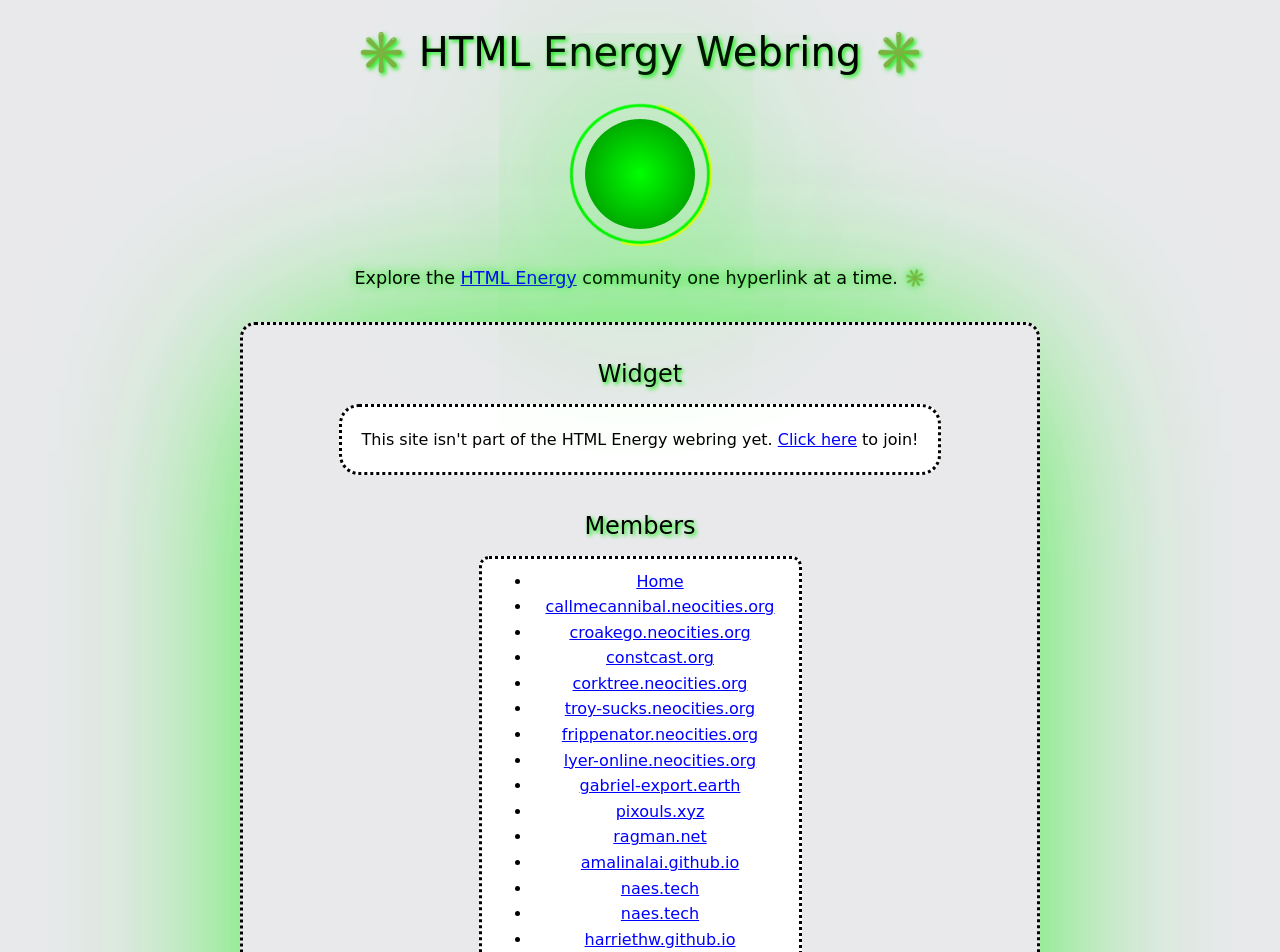
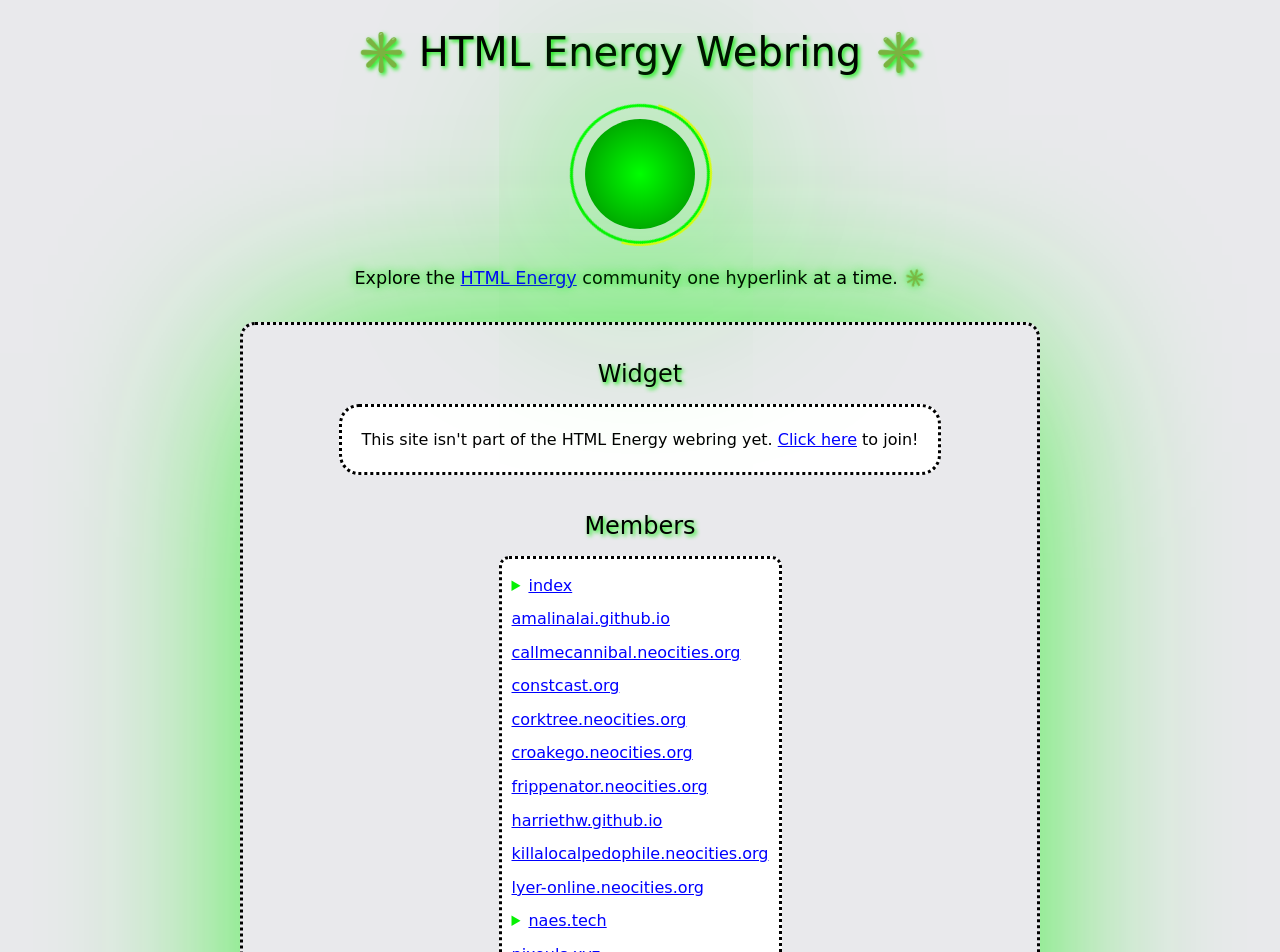
Before and after one commit to gchartier/gchartier.github.io, a SvelteKit app: page /html-energy-webring in a window 1280 px wide. Shown: the top 952 px of the page. Built offline with nearby package versions, Linux system fonts and the light colour scheme.

Commit message:
update index page to show multiple sites per domain, add patterns page to sites list, migrate index.js logic into index page and remove index.js

```diff
--- a/src/routes/html-energy-webring/+page.svelte
+++ b/src/routes/html-energy-webring/+page.svelte
@@ -1,6 +1,74 @@
+<script lang="ts">
+	const sites = [
+		'https://www.gabriel-export.earth/html-energy-webring/',
+		'https://callmecannibal.neocities.org/',
+		'https://croakego.neocities.org/',
+		'http://constcast.org/',
+		'https://corktree.neocities.org/',
+		'https://troy-sucks.neocities.org/',
+		'https://frippenator.neocities.org/',
+		'https://lyer-online.neocities.org/',
+		'https://www.gabriel-export.earth/patterns',
+		'https://www.pixouls.xyz/',
+		'https://ragman.net',
+		'https://amalinalai.github.io/precipice/busstop',
+		'https://naes.tech/htarotml/',
+		'https://naes.tech/htmlun/',
+		'https://harriethw.github.io/html-day-bristol/',
+		'https://killalocalpedophile.neocities.org/'
+	];
+
+	const indexDomain = 'https://www.gabriel-export.earth';
+
+	interface Member {
+		domain: string;
+		sites: string[];
+	}
+
+	function buildMembersList(): Member[] {
+		const membersList: Member[] = [];
+		const index = {
+			domain: 'index',
+			sites: sites.filter((site) => site.startsWith(indexDomain))
+		};
+		const memberSites = sites.filter((site) => !site.startsWith(indexDomain));
+
+		for (const site of memberSites) {
+			const hostname = getHostname(site);
+			if (!membersList.find((member) => member.domain === hostname)) {
+				membersList.push({
+					domain: hostname,
+					sites: [site]
+				});
+			} else {
+				membersList.find((member) => member.domain === hostname)?.sites.push(site);
+			}
+		}
+
+		membersList.sort((a, b) => a.domain.localeCompare(b.domain));
+
+		return [index, ...membersList];
+	}
+
+	function getHostname(url: string) {
+		try {
+			let hostname = new URL(url).hostname;
+			// Remove www. prefix if present
+			return hostname.replace(/^www\./, '');
+		} catch {
+			// Fallback for malformed URLs - extract hostname manually
+			const urlWithoutProtocol = url.replace(/^https?:\/\//, '');
+			const hostname = urlWithoutProtocol.split('/')[0].split('?')[0].split('#')[0];
+			return hostname.replace(/^www\./, '');
+		}
+	}
+</script>
+
 <svelte:head>
 	<title>✳️ HTML Energy Webring ✳️</title>
 	<link rel="stylesheet" href="html-energy-webring/onionring/styles.css" />
+	<script type="text/javascript" src="html-energy-webring/onionring/variables.js" defer></script>
+	<script type="text/javascript" src="html-energy-webring/onionring/widget.js" defer></script>
 </svelte:head>
 
 <div class="container">
@@ -23,18 +91,34 @@
 	<main>
 		<section class="widget">
 			<h2>Widget</h2>
-			<div id="html-energy-webring">
-				<script type="text/javascript" src="html-energy-webring/onionring/variables.js"></script>
-				<script type="text/javascript" src="html-energy-webring/onionring/widget.js"></script>
-			</div>
+			<div id="html-energy-webring"></div>
 		</section>
 
 		<section class="members">
 			<h2>Members</h2>
-			<div id="index">
-				<script type="text/javascript" src="html-energy-webring/onionring/variables.js"></script>
-				<script type="text/javascript" src="html-energy-webring/onionring/index.js"></script>
-			</div>
+
+			<ul class="members-list">
+				{#each buildMembersList() as member}
+					<li class="member-item">
+						{#if member.sites.length === 1}
+							<a href={member.sites[0]} target="_blank">{member.domain}</a>
+						{:else}
+							<details class="member-details">
+								<summary>
+									<span>
+										<a href={member.sites[0]} target="_blank">{member.domain}</a>
+									</span>
+								</summary>
+								<ul>
+									{#each member.sites as site}
+										<li><a href={site} target="_blank">{site}</a></li>
+									{/each}
+								</ul>
+							</details>
+						{/if}
+					</li>
+				{/each}
+			</ul>
 		</section>
 
 		<section class="join">
@@ -181,7 +265,7 @@
 		}
 	}
 
-	#index {
+	.members-list {
 		height: fit-content;
 		width: fit-content;
 		padding: 10px;
@@ -189,12 +273,30 @@
 		border: 3px dotted #000000;
 		border-radius: 10px;
 		background-color: #ffffff;
+		list-style-type: none;
 	}
 
-	#index ul {
-		list-style-type: none;
-		padding: 0;
-		margin: 0;
+	.member-item {
+		position: relative;
+		text-align: left;
+		padding: 4px 0;
+	}
+
+	.member-details summary,
+	.member-details summary span {
+		cursor: cell;
+	}
+
+	summary:hover,
+	details[open] summary {
+		background-color: #e9e9ec;
+		color: #70e106;
+		padding-left: 4px;
+		border-radius: 6px;
+	}
+
+	.member-details summary::marker {
+		color: #06f103;
 	}
 
 	.join {
--- a/src/routes/patterns/+page.svelte
+++ b/src/routes/patterns/+page.svelte
@@ -1,3 +1,9 @@
+<svelte:head>
+	<link rel="stylesheet" href="html-energy-webring/onionring/styles.css" />
+	<script type="text/javascript" src="html-energy-webring/onionring/variables.js" defer></script>
+	<script type="text/javascript" src="html-energy-webring/onionring/widget.js" defer></script>
+</svelte:head>
+
 <aside class="border-b-4 border-black bg-lime-400 p-2 text-black">
 	<p>
 		This page was made during <a
@@ -77,6 +83,7 @@
 			</div>
 		</div>
 	</div>
+	<div id="html-energy-webring"></div>
 </main>
 
 <style>
@@ -94,4 +101,10 @@
 		font-size: 2rem;
 		margin-top: 2rem;
 	}
+
+	#html-energy-webring {
+		width: fit-content;
+		margin: 0 auto;
+		margin-top: 2rem;
+	}
 </style>
--- a/static/html-energy-webring/onionring/index.js
+++ /dev/null
@@ -1,38 +0,0 @@
-// onionring.js is made up of four files - onionring-widget.js, onionring-index.js (this one!), onionring-variables.js, and onionring.css
-// it's licensed under the cooperative non-violent license (CNPL) v4+ (https://thufie.lain.haus/NPL.html)
-// it was originally made by joey + mord of allium (蒜) house, last updated 2020-11-24
-
-// === ONIONRING-INDEX ===
-//this file builds the list of sites in the ring for displaying on your index page
-
-// Helper function to extract hostname from URL
-function getHostname(url) {
-    try {
-        let hostname = new URL(url).hostname;
-        // Remove www. prefix if present
-        return hostname.replace(/^www\./, '');
-    } catch {
-        // Fallback for malformed URLs - extract hostname manually
-        const urlWithoutProtocol = url.replace(/^https?:\/\//, '');
-        const hostname = urlWithoutProtocol.split('/')[0].split('?')[0].split('#')[0];
-        return hostname.replace(/^www\./, '');
-    }
-}
-
-var tag = document.getElementById("index");
-
-list = "";
-for (i = 0; i < sites.length; i++) {
-    const hostname = getHostname(sites[i]);
-    const displayName = sites[i] === indexPage ? "Home" : hostname;
-    list += `<li><a href='${sites[i]}' target='_blank'>${displayName}</a></li>`;
-}
-
-tag.insertAdjacentHTML(
-    "afterbegin",
-    `
-<ul>
-${list}
-</ul>
-`
-);
--- a/static/html-energy-webring/onionring/variables.js
+++ b/static/html-energy-webring/onionring/variables.js
@@ -15,7 +15,7 @@
     "https://troy-sucks.neocities.org/",
     "https://frippenator.neocities.org/",
     "https://lyer-online.neocities.org/",
-    "https://gabriel-export.earth",
+    "https://gabriel-export.earth/patterns",
     "https://www.pixouls.xyz/",
     "https://ragman.net",
     "https://amalinalai.github.io/precipice/busstop",
```
